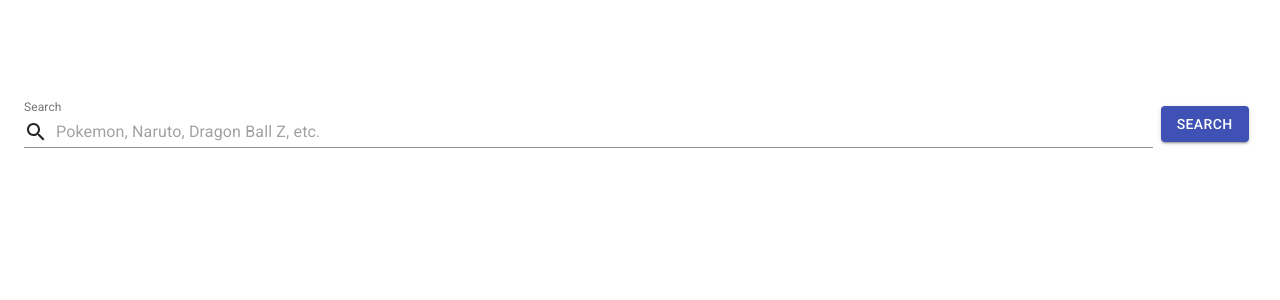
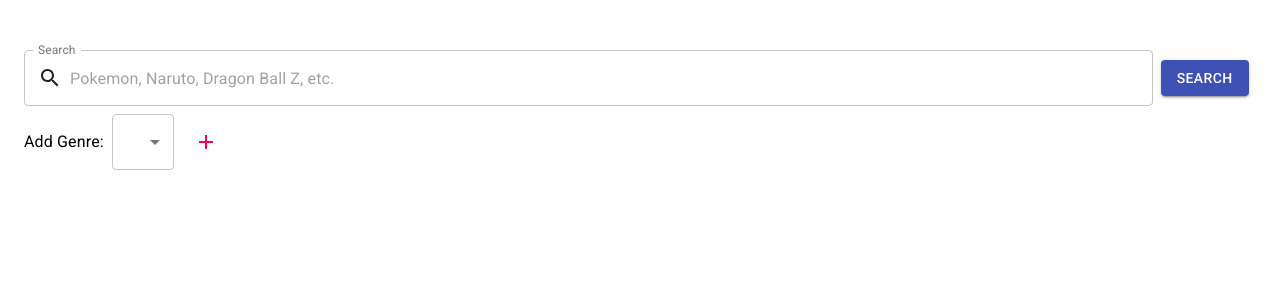
Before and after one commit to HiruNya/2020-MSA-Phase1-FrontEnd, a React (Create React App) app: page / in a window 1280 px wide. Shown: the top 300 px of the page. Built offline with nearby package versions, Linux system fonts and the light colour scheme.

Commit message:
Add support for search by genre

```diff
--- a/src/AnimeGrid.tsx
+++ b/src/AnimeGrid.tsx
@@ -1,15 +1,14 @@
 import React, {useState} from "react"
-import {Accordion, AccordionDetails, AccordionSummary, Card, CardContent, CardMedia, Collapse, GridList, GridListTile,
-        Typography} from "@material-ui/core";
-import {ExpandMore} from "@material-ui/icons";
-import {AnimeEntry} from "./api";
+import {Accordion, AccordionDetails, AccordionSummary, Card, CardContent, CardMedia, Collapse, Typography} from "@material-ui/core"
+import {ExpandMore} from "@material-ui/icons"
+import {AnimeEntry} from "./api"
 
-function AnimeTile(props: { anime: AnimeEntry }): React.ReactElement {
+function AnimeTile(props: {anime: AnimeEntry}): React.ReactElement {
   const [expanded, setExpanded] = useState(false)
+  const anime = props.anime
 
-  const anime = props.anime
   return (
-    <GridListTile key={anime.title} style={{height: "100%"}} onClick={_ => setExpanded(expanded => !expanded)}>
+    <div style={{width: "33%"}} onClick={_ => setExpanded(expanded => !expanded)}>
       <Card variant="outlined">
         <Collapse in={!expanded}>
           <CardMedia
@@ -34,15 +33,15 @@ function AnimeTile(props: { anime: AnimeEntry }): React.ReactElement {
           </Accordion>
         </CardContent>
       </Card>
-    </GridListTile>
+    </div>
   )
 }
 
 function AnimeGrid(props: { anime: AnimeEntry[] }): React.ReactElement {
   return (
-    <GridList cols={4}>
-      {props.anime.map(a => AnimeTile({anime: a}))}
-    </GridList>
+    <div style={{display: "flex", flexWrap: "wrap"}}>
+      {props.anime.map((a) => <AnimeTile anime={a} />)}
+    </div>
   )
 }
 
--- a/src/App.css
+++ b/src/App.css
@@ -1,6 +1,6 @@
 .App {
   text-align: center;
-  padding-top: 100px;
+  padding-top: 50px;
 }
 
 .App-Body {
@@ -13,3 +13,12 @@
   font-size: calc(10px + 2vmin);
   color: white;
 }
+
+.tagList {
+  display: inline-block;
+  list-style: none;
+}
+
+.tagList * {
+  margin: 2.5px;
+}
--- a/src/App.tsx
+++ b/src/App.tsx
@@ -1,15 +1,15 @@
 import React, {useState} from 'react'
 import './App.css'
 import {Container, Grid} from "@material-ui/core"
-import SearchBar from "./SearchBar";
-import AnimeGrid from "./AnimeGrid";
-import {AnimeEntry, search} from "./api";
+import SearchBar from "./SearchBar"
+import AnimeGrid from "./AnimeGrid"
+import {AnimeEntry, search} from "./api"
 
 function App() {
-  const [anime, setAnime] = useState<AnimeEntry[]>([]);
+  const [anime, setAnime] = useState<AnimeEntry[]>([])
 
-  function searchAnime(query: string) {
-    search(query, [])
+  function searchAnime(query: string, genres: string[]) {
+    search(query, genres)
       .then(json => setAnime(json))
   }
 
--- a/src/SearchBar.tsx
+++ b/src/SearchBar.tsx
@@ -1,18 +1,32 @@
-import {Button, Grid, InputAdornment, TextField} from "@material-ui/core";
-import Search from "@material-ui/icons/Search";
-import React, {useState} from "react";
+import {Button, Chip, Grid, IconButton, InputAdornment, MenuItem, TextField, Typography} from "@material-ui/core"
+import Search from "@material-ui/icons/Search"
+import {Add} from "@material-ui/icons"
+import React, {useState} from "react"
+import {GENRES} from "./api"
 
-type SearchFunction = (query: string) => void;
+type SearchFunction = (query: string, genres: string[]) => void
 
 function SearchBar(props: {searchFunction: SearchFunction}): React.ReactElement {
+  const [selectedGenres, setSelectedGenres] = useState<Set<string>>(new Set())
+  const [selectedGenre, setSelectedGenre] = useState<string | null>(null)
   const [searchText, setSearchText] = useState("")
 
   function onClick(): void {
-    props.searchFunction(searchText)
+    props.searchFunction(searchText, Array.from(selectedGenres))
+  }
+
+  function onGenreSelect(): void {
+    if (selectedGenre != null) {
+      const newSet = new Set(selectedGenres)
+      newSet.add(selectedGenre)
+      setSelectedGenres(newSet)
+      setSelectedGenre(null)
+    }
   }
 
   return (
-    <Grid container direction="row" alignItems={"center"}>
+    <Grid container direction="column" spacing={1}>
+      <Grid container item direction="row" alignItems={"center"}>
         <Grid item xs>
           <TextField
             value={searchText}
@@ -27,12 +41,42 @@ function SearchBar(props: {searchFunction: SearchFunction}): React.ReactElement
             }}
             placeholder={"Pokemon, Naruto, Dragon Ball Z, etc."}
             style={{width: "100%"}}
+            variant="outlined"
           />
         </Grid>
         <Grid item xs={1}>
           <Button variant="contained" color="primary" onClick={onClick} >Search</Button>
         </Grid>
       </Grid>
+      <Grid container item direction="row" alignItems={"center"} spacing={1}>
+        <Grid item>
+          <Typography variant="body1">
+            Add Genre:
+          </Typography>
+        </Grid>
+        <Grid item>
+          <TextField
+            value={selectedGenre}
+            onChange={event => setSelectedGenre(event.target.value)}
+            select
+            variant="outlined"
+          >
+            {GENRES
+              .filter(g => !selectedGenres.has(g))
+              .map(g => (<MenuItem key={g} value={g}>{g}</MenuItem>))}
+          </TextField>
+        </Grid>
+        <Grid item>
+          <IconButton color="secondary" onClick={onGenreSelect}><Add /></IconButton>
+        </Grid>
+        <Grid item xs>
+          <div className={"tagList"}>
+            { Array.from(selectedGenres.values())
+              .map(g => <Chip label={g} />) }
+          </div>
+        </Grid>
+      </Grid>
+    </Grid>
   )
 }
 
--- a/src/api.ts
+++ b/src/api.ts
@@ -3,7 +3,7 @@ const ANILIST_URL: string = "https://graphql.anilist.co"
 
 const QUERY: string = `
 query ($query: String, $genres: [String]) {
-  Page(page: 0, perPage: 10) {
+  Page(page: 0, perPage: 12) {
     media(search: $query, genre_in: $genres, type: ANIME) {
       coverImage {
         medium
@@ -19,7 +19,13 @@ query ($query: String, $genres: [String]) {
 }
 `
 
+const GENRES = ["Action", "Adventure", "Comedy", "Drama", "Ecchi", "Fantasy", "Horror", "Mahou Shoujo", "Mecha",
+  "Music", "Mystery", "Psychological", "Romance", "Sci-Fi", "Slice Of Life", "Sport", "Supernatural", "Thriller",
+  "Hentai"]
+
+
 function options(query: string, genres: string[]): RequestInit {
+  console.log(genres)
   return {
     method: "POST",
     headers: {
@@ -29,8 +35,8 @@ function options(query: string, genres: string[]): RequestInit {
     body: JSON.stringify({
       query: QUERY,
       variables: {
-        query,
-        genres: (genres.length)? genres: null
+        query: (query !== "")? query: null,
+        genres: (genres.length > 0)? genres: null
       }
     })
   }
@@ -82,4 +88,4 @@ async function search(query: string, genres: string[]): Promise<AnimeEntry[]> {
     .then(json => json.data.Page.media.map(fromRawAnimeEntry))
 }
 
-export {search};
+export {GENRES, search};
```
Lines whose indentation alone changed are shown as unchanged.
